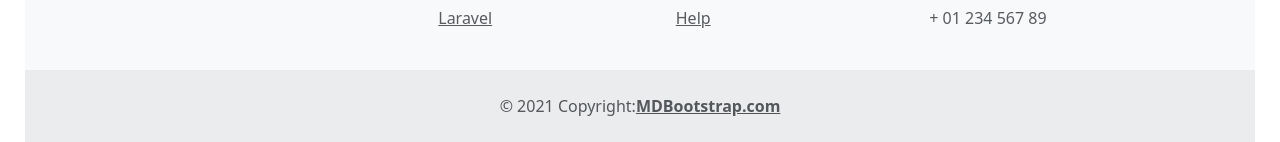
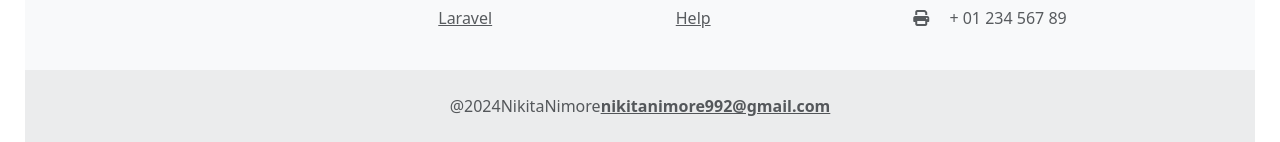
Before and after one commit to nikitanimore992/TheWeddedStories, a React (Vite) app: page / in a window 1280 px wide. Shown: the part 894-1036 px from the top of the page. Built offline with nearby package versions, Linux system fonts and the light colour scheme.

Commit message:
add footer page '

```diff
--- a/Home/Footer.jsx
+++ b/Home/Footer.jsx
@@ -118,9 +118,9 @@
       </section>
 
       <div className='text-center p-4' style={{ backgroundColor: 'rgba(0, 0, 0, 0.05)' }}>
-        © 2021 Copyright:
+       @2024NikitaNimore
         <a className='text-reset fw-bold' href='https://mdbootstrap.com/'>
-          MDBootstrap.com
+          nikitanimore992@gmail.com
         </a>
       </div>
     </MDBFooter>
--- a/package.json
+++ b/package.json
@@ -10,6 +10,7 @@
     "preview": "vite preview"
   },
   "dependencies": {
+    "@fortawesome/fontawesome-free": "^6.6.0",
     "@fortawesome/fontawesome-svg-core": "^6.6.0",
     "@fortawesome/react-fontawesome": "^0.2.2",
     "axios": "^1.7.3",
--- a/src/App.jsx
+++ b/src/App.jsx
@@ -3,6 +3,8 @@
 import Home from "../Home/Home";
 import ContactUs from "../Home/ContactUS/ContactUS";
 import Photos from "../Home/Photos/Photos";
+import 'mdb-react-ui-kit/dist/css/mdb.min.css';
+import "@fortawesome/fontawesome-free/css/all.min.css";
 
 
 function App() {
```
Also changed, not shown: 1 other file (tests, documents, lock files or other folders).
